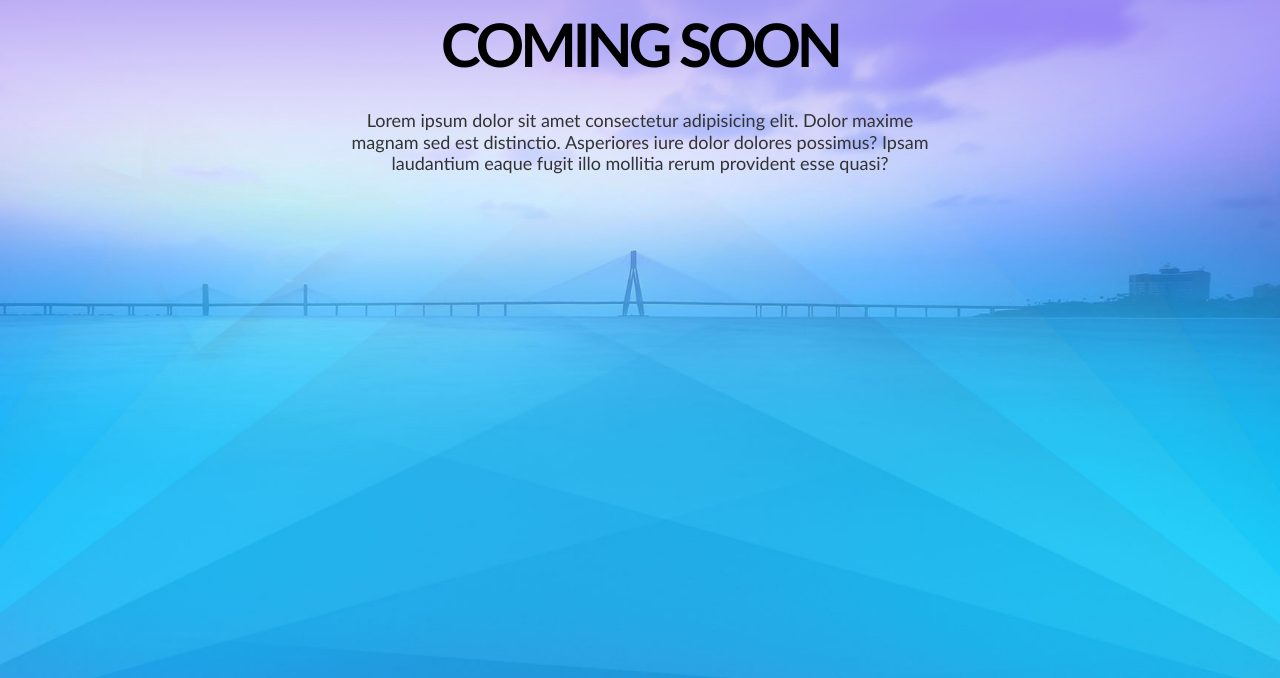
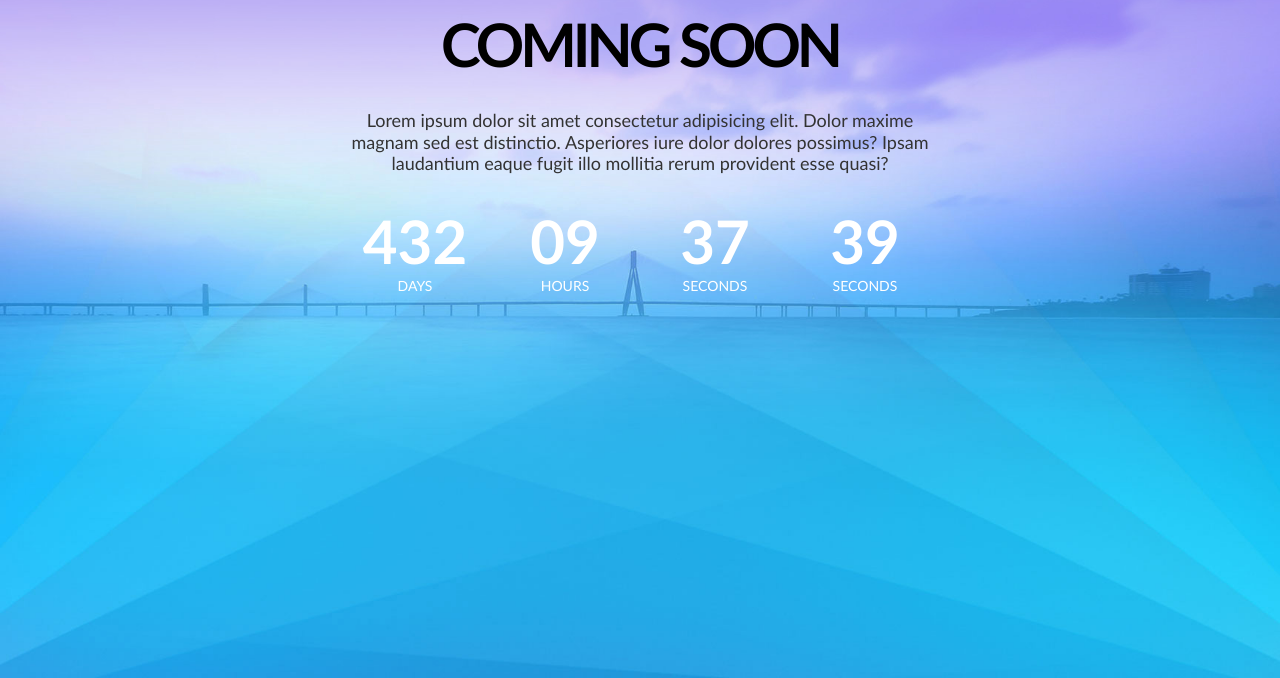
Before and after one commit to Arshunas/05-coming-soon, a website: page index.html in a window 1280 px wide. Shown: the part 122-800 px from the top of the page. Drawn offline with Linux system fonts and the light colour scheme.

Commit message:
Clock #5
Signed-off-by: Sarunas <sarunas.stankevicius@mailbox.org>

```diff
--- a/css/base/layout.css
+++ b/css/base/layout.css
@@ -20,27 +20,25 @@
     justify-content: space-between;
 }
 
-.container > .row > .column {
-    width: 50%;
-}
 .container > .columns > .column {
     display: flex;
     flex-direction: column;
     gap: 20px;
     width: 50%;
 }
+
 .container > .row > .right-column {
     width: 40%;
 }
 
-@media(max-width: 1100px) {
+@media (max-width: 1100px) {
     .container > .row {
         width: 800px;
         margin-left: calc(50% - 400px);
     }
 }
 
-@media(max-width: 900px) {
+@media (max-width: 900px) {
     .container > .row {
         width: 600px;
         margin-left: calc(50% - 300px);
@@ -56,7 +54,7 @@
     width: 100%;
 }
 
-@media(max-width: 640px) {
+@media (max-width: 640px) {
     .container {
         padding-left: 20px;
         padding-right: 20px;
--- /dev/null
+++ b/css/components/clock.css
@@ -0,0 +1,24 @@
+.clock {
+    display: flex;
+    flex-wrap: wrap;
+    gap: 30px 0;
+    text-align: center;
+    color: #fff;
+}
+.clock > .time {
+    width: 25%;
+}
+.clock > .time > .value {
+    font-size: 60px;
+    font-weight: bold;
+}
+.clock > .time > .label {
+    font-size: 14px;
+    text-transform: uppercase;
+}
+
+@media (max-width: 560px) {
+    .clock > .time {
+        width: 50%;
+    }
+}
--- a/css/pages/home.css
+++ b/css/pages/home.css
@@ -4,7 +4,7 @@
 /* 3rd-party */
 @import '../3rd-party/font-awesome.min.css';
 /* components */
-
+@import '../components/clock.css';
 /* CUSTOM STYLE BELOW THI COMMENT LINE */
 
 /* hero */
--- a/index.html
+++ b/index.html
@@ -22,6 +22,24 @@
             <img class="logo" src="./img/logo.png" alt="Logo">
             <h1 class="main-title">Coming soon</h1>
             <p class="main-description">Lorem ipsum dolor sit amet consectetur adipisicing elit. Dolor maxime magnam sed est distinctio. Asperiores iure dolor dolores possimus? Ipsam laudantium eaque fugit illo mollitia rerum provident esse quasi?</p>
+            <div class="clock">
+                <div class="time">
+                    <div class="value">432</div>
+                    <div class="label">Days</div>
+                </div>
+                <div class="time">
+                    <div class="value">09</div>
+                    <div class="label">Hours</div>
+                </div>
+                <div class="time">
+                    <div class="value">37</div>
+                    <div class="label">Seconds</div>
+                </div>
+                <div class="time">
+                    <div class="value">39</div>
+                    <div class="label">Seconds</div>
+                </div>
+            </div>
         </div>
     </section>
 
```
